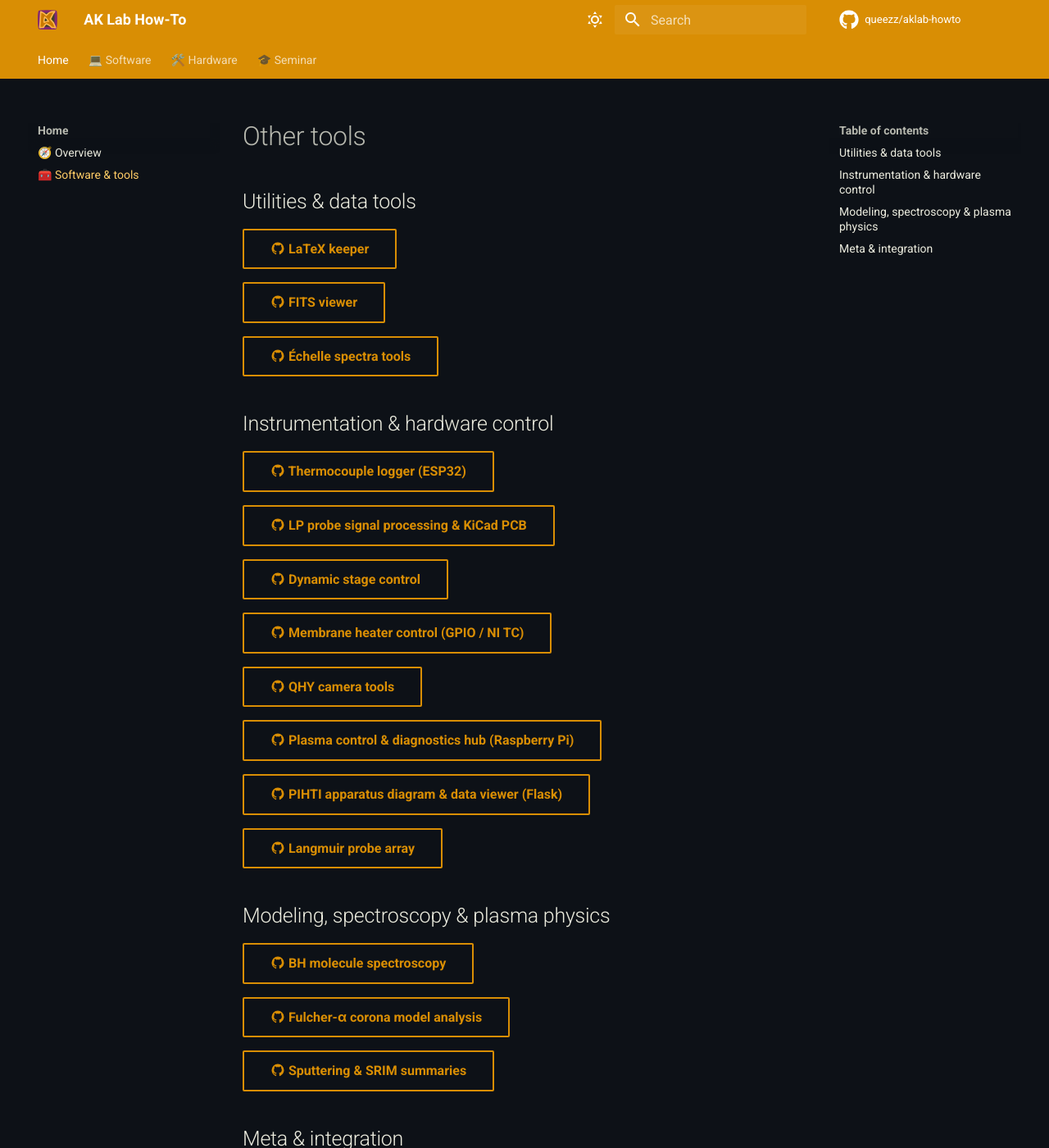
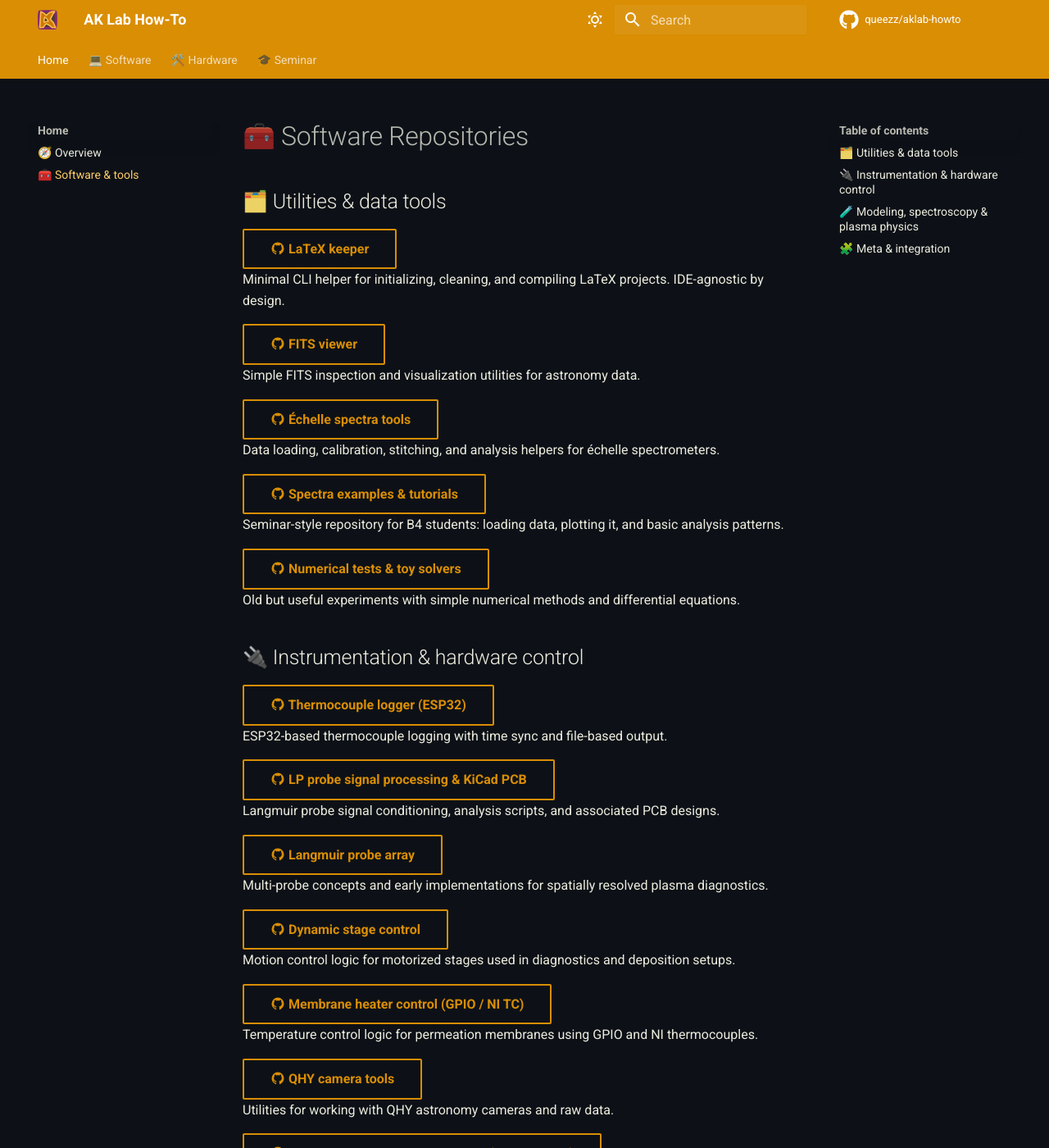
Before and after one commit to queezz/aklab-howto, an MkDocs documentation site: the page built from docs/other-tools.md, in a window 1280 px wide and 1400 px high. Shown: the whole window at 82% size. Built offline with MkDocs 1.6.1 and Material for MkDocs 9.7.7, drawn with Linux system fonts in a browser that asks for light colours; comment, search, counter and statistics services are not loaded; some of the changed text lies outside the part shown.

Commit message:
upd[other-tools] added more useful repositories

```diff
--- a/docs/other-tools.md
+++ b/docs/other-tools.md
@@ -1,74 +1,132 @@
-# Other tools
+# 🧰 Software Repositories
 
-## Utilities & data tools
+## 🗂️ Utilities & data tools
 
 [:material-github: LaTeX keeper](
 https://github.com/queezz/texkeeper
 ){ .md-button .md-button--secondary target=_blank }
+Minimal CLI helper for initializing, cleaning, and compiling LaTeX projects. IDE-agnostic by design.
 
 [:material-github: FITS viewer](
 https://github.com/queezz/fits-viewer
 ){ .md-button .md-button--secondary target=_blank }
+Simple FITS inspection and visualization utilities for astronomy data.
 
 [:material-github: Échelle spectra tools](
 https://github.com/queezz/echelle_spectra
 ){ .md-button .md-button--secondary target=_blank }
+Data loading, calibration, stitching, and analysis helpers for échelle spectrometers.
+
+[:material-github: Spectra examples & tutorials](
+https://github.com/queezz/SpectraExamples
+){ .md-button .md-button--secondary target=_blank }
+Seminar-style repository for B4 students: loading data, plotting it, and basic analysis patterns.
+
+[:material-github: Numerical tests & toy solvers](
+https://github.com/queezz/numerical-tests
+){ .md-button .md-button--secondary target=_blank }
+Old but useful experiments with simple numerical methods and differential equations.
 
 
-## Instrumentation & hardware control
+## 🔌 Instrumentation & hardware control
 
 [:material-github: Thermocouple logger (ESP32)](
 https://github.com/queezz/tclogger
 ){ .md-button .md-button--secondary target=_blank }
+ESP32-based thermocouple logging with time sync and file-based output.
 
 [:material-github: LP probe signal processing & KiCad PCB](
 https://github.com/queezz/lpkit
 ){ .md-button .md-button--secondary target=_blank }
+Langmuir probe signal conditioning, analysis scripts, and associated PCB designs.
+
+[:material-github: Langmuir probe array](
+https://github.com/queezz/lparray
+){ .md-button .md-button--secondary target=_blank }
+Multi-probe concepts and early implementations for spatially resolved plasma diagnostics.
 
 [:material-github: Dynamic stage control](
 https://github.com/queezz/dynastage
 ){ .md-button .md-button--secondary target=_blank }
+Motion control logic for motorized stages used in diagnostics and deposition setups.
 
 [:material-github: Membrane heater control (GPIO / NI TC)](
 https://github.com/queezz/TemperatureControl
 ){ .md-button .md-button--secondary target=_blank }
+Temperature control logic for permeation membranes using GPIO and NI thermocouples.
 
 [:material-github: QHY camera tools](
 https://github.com/queezz/qhycam
 ){ .md-button .md-button--secondary target=_blank }
+Utilities for working with QHY astronomy cameras and raw data.
 
 [:material-github: Plasma control & diagnostics hub (Raspberry Pi)](
 https://github.com/queezz/ControlUnit
 ){ .md-button .md-button--secondary target=_blank }
-
+Central Raspberry Pi–based control system for plasma devices, diagnostics, and logging.
 
 [:material-github: PIHTI apparatus diagram & data viewer (Flask)](
 https://github.com/queezz/pihtivacuum
 ){ .md-button .md-button--secondary target=_blank }
+Interactive diagram and data viewer for the PIHTI vacuum and plasma setup.
+
+[:material-github: Ionization gauge controller (open hardware)](
+https://github.com/queezz/ionpak
+){ .md-button .md-button--secondary target=_blank }
+Third-party open-hardware project for ionization gauge control; included for reference.
+
+[:material-github: ASDEX gauge GPIB control (C++)](
+https://github.com/queezz/ASDEX-gauge
+){ .md-button .md-button--secondary target=_blank }
+Early C++ GUI tool for GPIB control of ASDEX gauges used at QUEST. Simple but functional.
 
 
-[:material-github: Langmuir probe array](
-https://github.com/queezz/lparray
-){ .md-button .md-button--secondary target=_blank }
-
-
-## Modeling, spectroscopy & plasma physics
+## 🧪 Modeling, spectroscopy & plasma physics
 
 [:material-github: BH molecule spectroscopy](
 https://github.com/queezz/bh-molecule
 ){ .md-button .md-button--secondary target=_blank }
+Tools and notes for modeling and analyzing BH molecular spectra.
 
 [:material-github: Fulcher-α corona model analysis](
 https://github.com/queezz/fulcheranalyzer
 ){ .md-button .md-button--secondary target=_blank }
+Analysis tools for Fulcher-α emission using corona-type models.
 
 [:material-github: Sputtering & SRIM summaries](
 https://github.com/queezz/sputtering
 ){ .md-button .md-button--secondary target=_blank }
+Notes, scripts, and summaries related to sputtering physics and SRIM simulations.
+
+[:material-github: Diffusion / permeation toy model](
+https://github.com/queezz/Diffusion
+){ .md-button .md-button--secondary target=_blank }
+Early attempt at solving simple permeation problems (Fick’s law, no traps). Kept for reference.
+
+[:material-github: AXUV data processing GUI](
+https://github.com/queezz/AXUV
+){ .md-button .md-button--secondary target=_blank }
+Standalone GUI package developed to process AXUV diode data from QUEST tokamak experiments.
 
 
-## Meta & integration
+## 🧩 Meta & integration
 
 [:material-github: AKLab toolbox (early integration attempt)](
 https://github.com/queezz/aklab
 ){ .md-button .md-button--secondary target=_blank }
+Early attempt to collect lab utilities into a single toolbox. Largely superseded.
+
+[:material-github: Leprecon (abandoned integration playground)](
+https://github.com/queezz/leprecon
+){ .md-button .md-button--secondary target=_blank }
+Predecessor to AKLab: data parsers, simple simulations, and explainers. Abandoned but still useful.
+
+[:material-github: Inkscape-figures workflow helper](
+https://github.com/queezz/inkscape-figures
+){ .md-button .md-button--secondary target=_blank }
+Third-party helper for managing Inkscape figures in LaTeX workflows.
+
+[:material-github: SIF reader (Andor cameras)](
+https://github.com/queezz/sif_reader
+){ .md-button .md-button--secondary target=_blank }
+Third-party tool by a collaborator for reading Andor SIF files. Minor contributions on my side.
```
